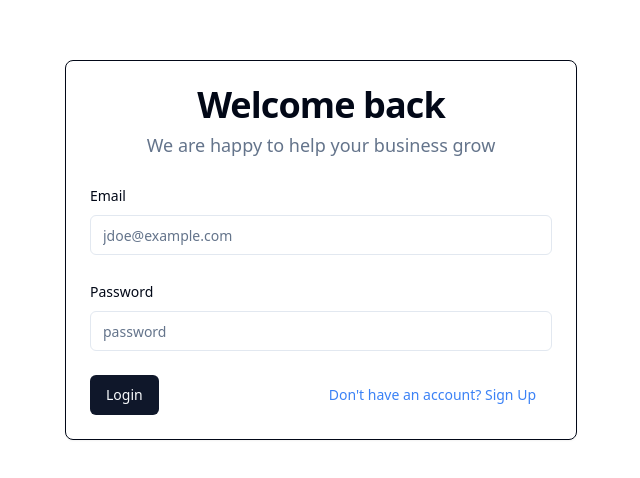
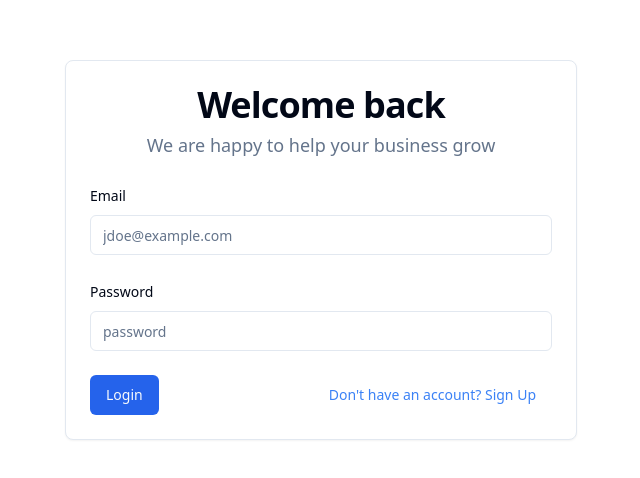
Before and after one commit to nckmackenzie/mcpos, a React (Vite) app: page /auth in a window 1280 px wide. Shown: the part 150-628 px from the top of the page, without its empty margins (319-959 px from the left). Built offline with nearby package versions, Linux system fonts and the light colour scheme.

Commit message:
change app theme

```diff
--- a/src/index.css
+++ b/src/index.css
@@ -5,6 +5,38 @@
 @layer base {
   :root {
     --background: 0 0% 100%;
+    --foreground: 222.2 84% 4.9%;
+
+    --card: 0 0% 100%;
+    --card-foreground: 222.2 84% 4.9%;
+
+    --popover: 0 0% 100%;
+    --popover-foreground: 222.2 84% 4.9%;
+
+    --primary: 221.2 83.2% 53.3%;
+    --primary-foreground: 210 40% 98%;
+
+    --secondary: 210 40% 96.1%;
+    --secondary-foreground: 222.2 47.4% 11.2%;
+
+    --muted: 210 40% 96.1%;
+    --muted-foreground: 215.4 16.3% 46.9%;
+
+    --accent: 210 40% 96.1%;
+    --accent-foreground: 222.2 47.4% 11.2%;
+
+    --destructive: 0 84.2% 60.2%;
+    --destructive-foreground: 210 40% 98%;
+
+    --success: 141, 84%, 93%;
+    --success-foreground: 217, 33%, 17%;
+
+    --border: 214.3 31.8% 91.4%;
+    --input: 214.3 31.8% 91.4%;
+    --ring: 221.2 83.2% 53.3%;
+
+    --radius: 0.5rem;
+    /* --background: 0 0% 100%;
     --foreground: 222.2 84% 4.9%;
 
     --card: 0 0% 100%;
@@ -29,17 +61,47 @@
     --destructive-foreground: 210 40% 98%;
 
     --success: 141, 84%, 93%;
-    --success-foreground: 217, 33%, 17%
+    --success-foreground: 217, 33%, 17%;
 
-    --border: 214.3 31.8% 91.4%;
+    --border: 214, 32%, 91%;
     --input: 214.3 31.8% 91.4%;
     --ring: 222.2 84% 4.9%;
 
-    --radius: 0.5rem;
+    --radius: 0.5rem; */
   }
 
   .dark {
     --background: 222.2 84% 4.9%;
+    --foreground: 210 40% 98%;
+
+    --card: 222.2 84% 4.9%;
+    --card-foreground: 210 40% 98%;
+
+    --popover: 222.2 84% 4.9%;
+    --popover-foreground: 210 40% 98%;
+
+    --primary: 217.2 91.2% 59.8%;
+    --primary-foreground: 222.2 47.4% 11.2%;
+
+    --secondary: 217.2 32.6% 17.5%;
+    --secondary-foreground: 210 40% 98%;
+
+    --muted: 217.2 32.6% 17.5%;
+    --muted-foreground: 215 20.2% 65.1%;
+
+    --accent: 217.2 32.6% 17.5%;
+    --accent-foreground: 210 40% 98%;
+
+    --destructive: 0 62.8% 30.6%;
+    --destructive-foreground: 210 40% 98%;
+
+    --success: 143, 64%, 24%;
+    --success-foreground: 0, 0%, 100%;
+
+    --border: 217.2 32.6% 17.5%;
+    --input: 217.2 32.6% 17.5%;
+    --ring: 224.3 76.3% 48%;
+    /* --background: 222.2 84% 4.9%;
     --foreground: 210 40% 98%;
 
     --card: 222.2 84% 4.9%;
@@ -68,7 +130,7 @@
 
     --border: 217.2 32.6% 17.5%;
     --input: 217.2 32.6% 17.5%;
-    --ring: 212.7 26.8% 83.9%;
+    --ring: 212.7 26.8% 83.9%; */
   }
 }
 
@@ -81,24 +143,31 @@
   }
 }
 
-@layer components{
-  .loader{
+@layer components {
+  .loader {
     width: 45px;
     aspect-ratio: 1;
     --c: no-repeat linear-gradient(theme(colors.primary.DEFAULT) 0 0);
-    background:
-      var(--c) 0%   50%,
-      var(--c) 50%  50%,
-      var(--c) 100% 50%;
+    background: var(--c) 0% 50%, var(--c) 50% 50%, var(--c) 100% 50%;
     background-size: 20% 100%;
     animation: animate 1s infinite linear;
   }
 
   @keyframes animate {
-    0%  {background-size: 20% 100%,20% 100%,20% 100%}
-    33% {background-size: 20% 10% ,20% 100%,20% 100%}
-    50% {background-size: 20% 100%,20% 10% ,20% 100%}
-    66% {background-size: 20% 100%,20% 100%,20% 10% }
-    100%{background-size: 20% 100%,20% 100%,20% 100%}
+    0% {
+      background-size: 20% 100%, 20% 100%, 20% 100%;
+    }
+    33% {
+      background-size: 20% 10%, 20% 100%, 20% 100%;
+    }
+    50% {
+      background-size: 20% 100%, 20% 10%, 20% 100%;
+    }
+    66% {
+      background-size: 20% 100%, 20% 100%, 20% 10%;
+    }
+    100% {
+      background-size: 20% 100%, 20% 100%, 20% 100%;
+    }
   }
 }
--- a/tailwind.config.js
+++ b/tailwind.config.js
@@ -77,6 +77,9 @@ module.exports = {
       minHeight: {
         dvh: '100dvh',
       },
+      height: {
+        dvh: '100dvh',
+      },
     },
   },
   plugins: [require('tailwindcss-animate')],
```
